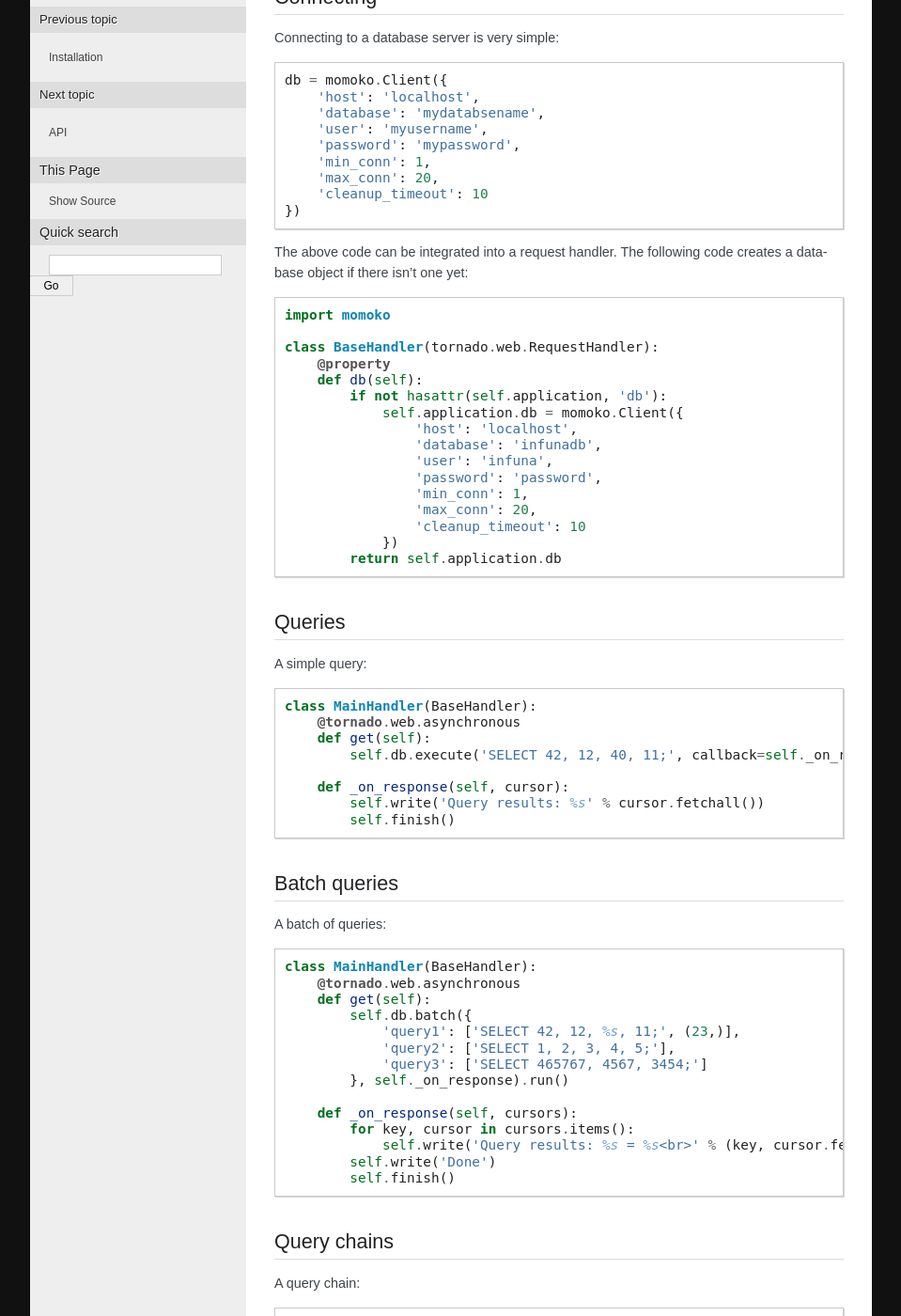
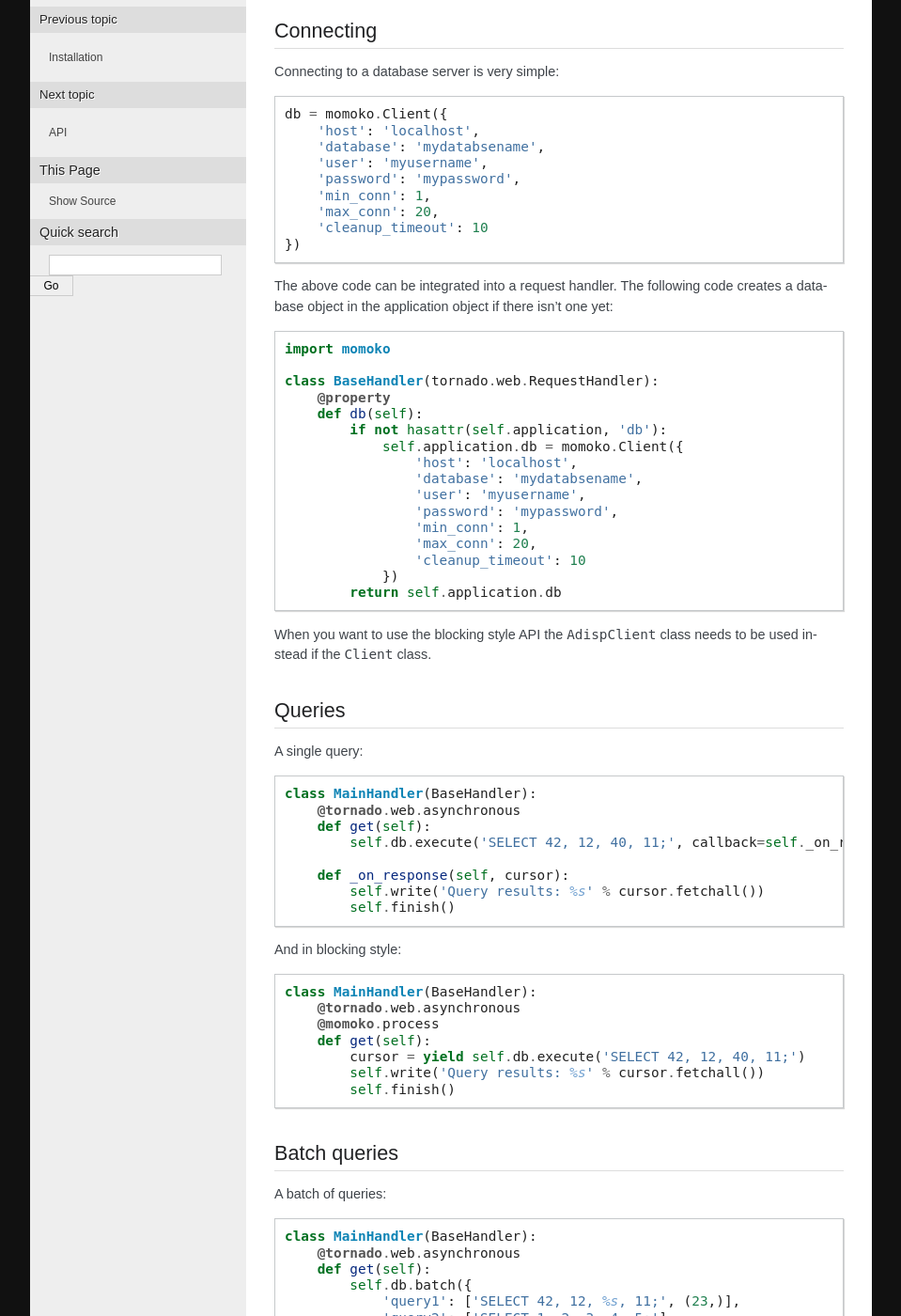
Before and after one commit to FSX/momoko, a Sphinx documentation site: the page built from docs/examples.rst, in a window 1280 px wide and 1400 px high, scrolled down 207 px. Shown: the whole window at 94% size, without its empty margins (160-1119 px from the left). Built offline with Sphinx 7.4.7, drawn with Linux system fonts in a browser that asks for light colours; some of the changed text lies outside the part shown.

Commit message:
Renamed the tutorial page to Examples.

```diff
--- a/docs/tutorial.rst
+++ b/docs/examples.rst
@@ -1,5 +1,7 @@
-Tutorial
+Examples
 ========
+
+Examples for each functionality in callback and blocking style.
 
 See the :ref:`api` for a more detailed decription of all methods.
 
@@ -20,7 +22,7 @@
     })
 
 The above code can be integrated into a request handler. The following code
-creates a database object if there isn't one yet::
+creates a database object in the application object if there isn't one yet::
 
     import momoko
 
@@ -30,20 +32,23 @@
             if not hasattr(self.application, 'db'):
                 self.application.db = momoko.Client({
                     'host': 'localhost',
-                    'database': 'infunadb',
-                    'user': 'infuna',
-                    'password': 'password',
+                    'database': 'mydatabsename',
+                    'user': 'myusername',
+                    'password': 'mypassword',
                     'min_conn': 1,
                     'max_conn': 20,
                     'cleanup_timeout': 10
                 })
             return self.application.db
 
+When you want to use the blocking style API the ``AdispClient`` class needs to
+be used instead if the ``Client`` class.
+
 
 Queries
 -------
 
-A simple query::
+A single query::
 
     class MainHandler(BaseHandler):
         @tornado.web.asynchronous
@@ -51,6 +56,16 @@
             self.db.execute('SELECT 42, 12, 40, 11;', callback=self._on_response)
 
         def _on_response(self, cursor):
+            self.write('Query results: %s' % cursor.fetchall())
+            self.finish()
+
+And in blocking style::
+
+    class MainHandler(BaseHandler):
+        @tornado.web.asynchronous
+        @momoko.process
+        def get(self):
+            cursor = yield self.db.execute('SELECT 42, 12, 40, 11;')
             self.write('Query results: %s' % cursor.fetchall())
             self.finish()
 
@@ -73,6 +88,20 @@
             for key, cursor in cursors.items():
                 self.write('Query results: %s = %s<br>' % (key, cursor.fetchall()))
             self.write('Done')
+            self.finish()
+
+Blocking style::
+
+    class BatchHandler(BaseHandler):
+        @tornado.web.asynchronous
+        @momoko.process
+        def get(self):
+            cursors = yield self.db.batch([
+                'SELECT 42, 12, 40, 11;',
+                ['SELECT %s, %s;', (45, 14)]
+            ])
+            for cursor in cursors:
+                self.write('Query results: %s<br>' % cursor.fetchall())
             self.finish()
 
 
@@ -115,3 +144,21 @@
             self.write('Results of the last query in the chain: %s' % \
                 cursor.fetchall())
             self.finish()
+
+Blocking style::
+
+    class ChainHandler(BaseHandler):
+        @tornado.web.asynchronous
+        @momoko.process
+        def get(self):
+            cursors = yield self.db.chain((
+                'SELECT 22, 44, 55, 11;',
+                self._chain_link_1,
+                ['SELECT %s, %s, %s, %s;']
+            ))
+            for cursor in cursors:
+                self.write('Query results: %s<br>' % cursor.fetchall())
+            self.finish()
+
+        def _chain_link_1(self, cursor):
+            return [i*2 for i in cursor.fetchall()[0]]
--- a/docs/index.rst
+++ b/docs/index.rst
@@ -17,7 +17,7 @@
 
    news
    installation
-   tutorial
+   examples
    api
 
 Indices and tables
```
Also changed, not shown: 1 other file.
